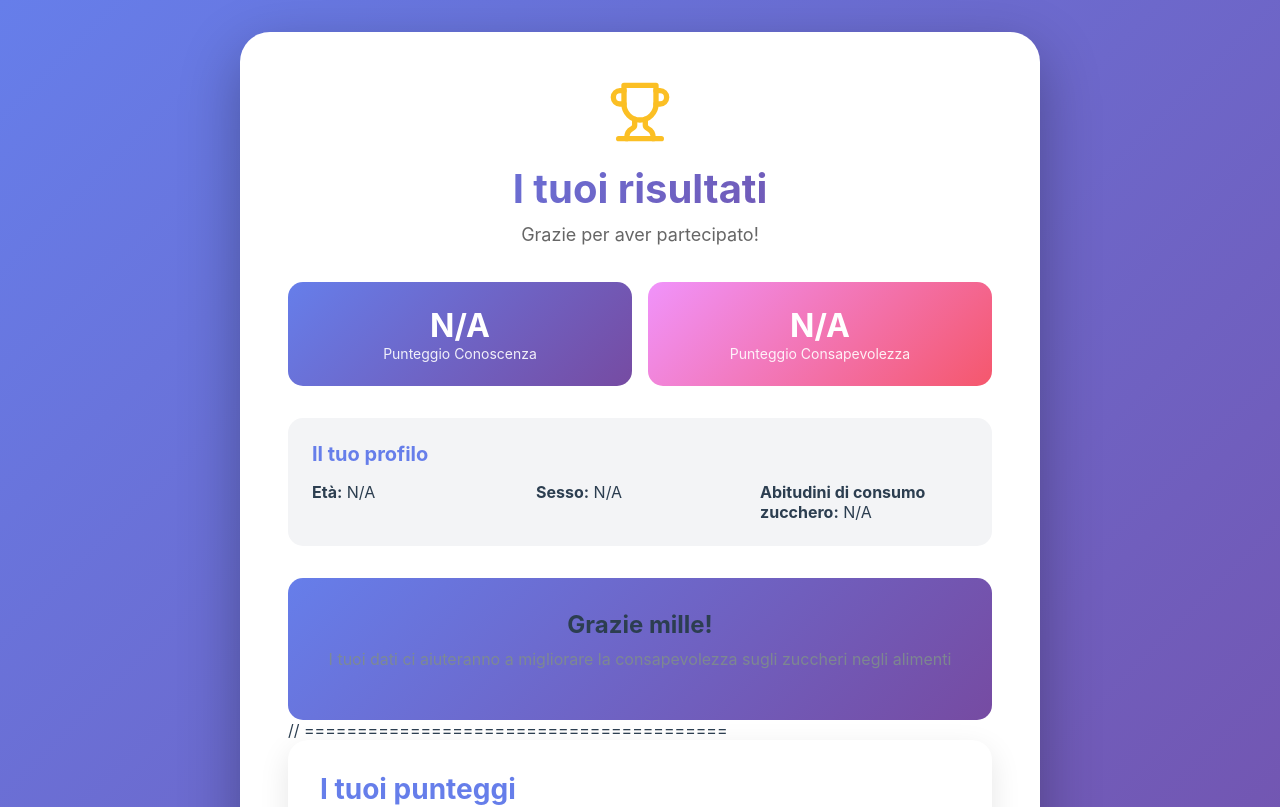
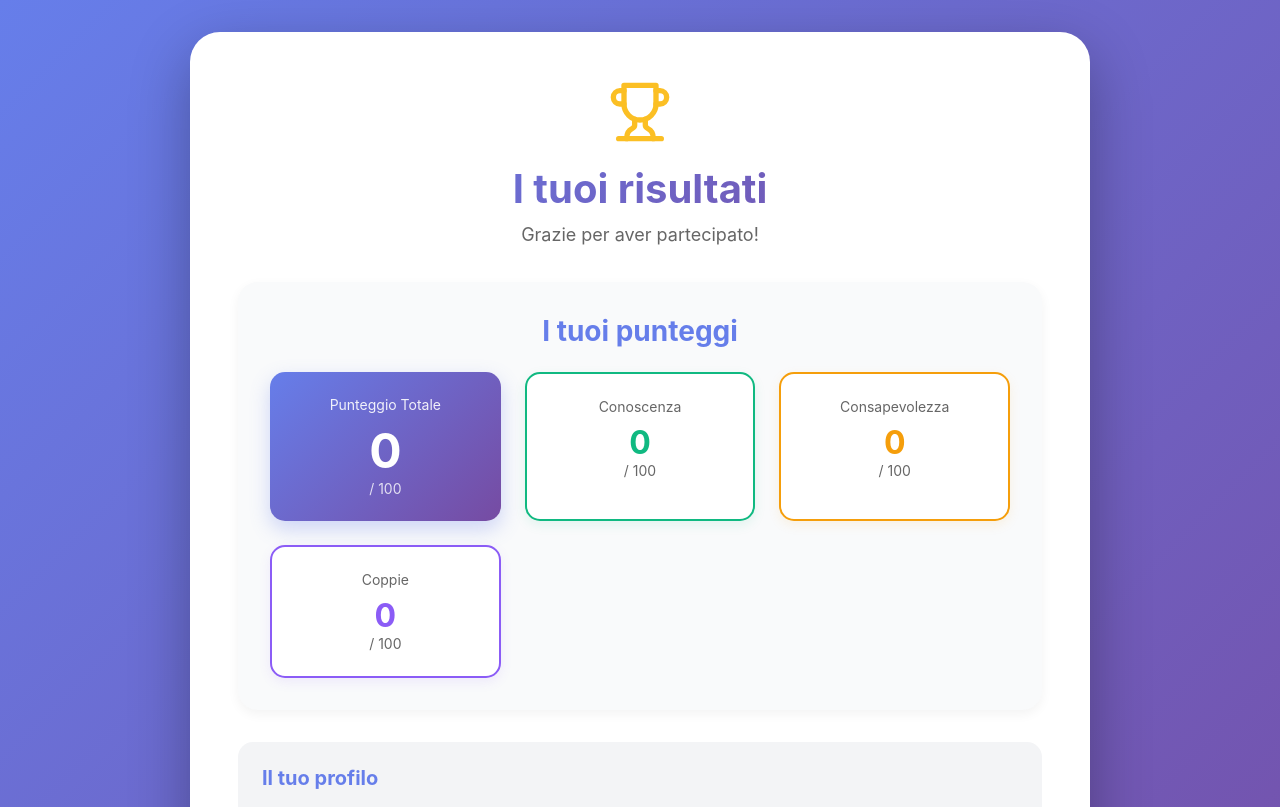
Before and after one commit to vmaretto/sugar-detective, a React (Create React App) app: page /results in a window 1280 px wide. Shown: the top 807 px of the page. Built offline with nearby package versions, Linux system fonts and the light colour scheme.

Commit message:
Fix: ResultsScreen with correct scores and clean UI

```diff
--- a/src/screens/ResultsScreen.js
+++ b/src/screens/ResultsScreen.js
@@ -1,11 +1,11 @@
+import React, { useState, useRef } from 'react';
+import { useNavigate, useLocation } from 'react-router-dom';
+import { useTranslation } from 'react-i18next';
+import { Trophy, Download, Home } from 'lucide-react';
+import html2canvas from 'html2canvas';
 import PerceptionComparison from '../components/PerceptionComparison';
 import PairsComparison from '../components/PairsComparison';
 import { calculateTotalScore } from '../utils/rankingUtils';
-import React, { useState, useRef } from 'react';
-import { useNavigate, useLocation } from 'react-router-dom';
-import { useTranslation, useTranslation as useI18n } from 'react-i18next';
-import { Trophy, Download, Home } from 'lucide-react';
-import html2canvas from 'html2canvas';
 
 const ResultsScreen = () => {
   const { t, i18n } = useTranslation();
@@ -60,43 +60,7 @@ const personalScores = foods.length > 0 ? calculateTotalScore({
 
   // Calculate some stats
   const profile = surveyData.profile || {};
-  const part2 = surveyData.part2 || {};
   const measurements = surveyData.measurements || {};
-  const part4 = surveyData.part4_awareness || surveyData.part4 || {};
-
-  // Calculate knowledge score from part2 responses (scale 1-6)
-  // part2 structure: { responses: { "1": 1, "2": 2, "3": 1, ... } }
-  const part2Responses = part2.responses || {};
-  const part2Values = Object.values(part2Responses)
-    .map(val => parseInt(val))
-    .filter(val => !isNaN(val));
-
-  const knowledgeAvg = part2Values.length > 0
-    ? (part2Values.reduce((sum, val) => sum + val, 0) / part2Values.length).toFixed(1)
-    : 'N/A';
-
-  // Calculate awareness score from part4
-  // Map text responses to numbers: very/much = 5, partly/bit = 3, little = 2, not/same = 1
-  const awarenessMap = {
-    'very': 5, 'much': 5,
-    'partly': 3, 'bit': 3,
-    'little': 2,
-    'not': 1, 'same': 1, 'no': 1
-  };
-
-  const awarenessValues = Object.values(part4)
-    .map(val => {
-      if (typeof val === 'string') {
-        const matched = Object.keys(awarenessMap).find(key => val.toLowerCase().includes(key));
-        return matched ? awarenessMap[matched] : null;
-      }
-      return null;
-    })
-    .filter(val => val !== null);
-
-  const awarenessAvg = awarenessValues.length > 0
-    ? (awarenessValues.reduce((sum, val) => sum + val, 0) / awarenessValues.length).toFixed(1)
-    : 'N/A';
 
   return (
     <div style={{
@@ -108,7 +72,7 @@ const personalScores = foods.length > 0 ? calculateTotalScore({
       justifyContent: 'center'
     }}>
       <div style={{
-        maxWidth: '800px',
+        maxWidth: '900px',
         width: '100%'
       }}>
         {/* Results Card */}
@@ -140,164 +104,20 @@ const personalScores = foods.length > 0 ? calculateTotalScore({
             </p>
           </div>
 
-          {/* Summary Stats */}
-          <div style={{
-            display: 'grid',
-            gridTemplateColumns: 'repeat(auto-fit, minmax(150px, 1fr))',
-            gap: '1rem',
-            marginBottom: '2rem'
-          }}>
-            <div style={{
-              background: 'linear-gradient(135deg, #667eea 0%, #764ba2 100%)',
-              borderRadius: '15px',
-              padding: '1.5rem',
-              textAlign: 'center',
-              color: 'white'
-            }}>
-              <div style={{ fontSize: '2rem', fontWeight: 'bold' }}>
-                {knowledgeAvg}
-              </div>
-              <div style={{ fontSize: '0.875rem', opacity: 0.9 }}>
-                {t('results.knowledgeScore')}
-              </div>
-            </div>
-
-            <div style={{
-              background: 'linear-gradient(135deg, #f093fb 0%, #f5576c 100%)',
-              borderRadius: '15px',
-              padding: '1.5rem',
-              textAlign: 'center',
-              color: 'white'
-            }}>
-              <div style={{ fontSize: '2rem', fontWeight: 'bold' }}>
-                {awarenessAvg}
-              </div>
-              <div style={{ fontSize: '0.875rem', opacity: 0.9 }}>
-                {t('results.awarenessScore')}
-              </div>
-            </div>
-          </div>
-
-          {/* Profile Summary */}
-          <div style={{
-            background: '#f3f4f6',
-            borderRadius: '15px',
-            padding: '1.5rem',
-            marginBottom: '2rem'
-          }}>
-            <h3 style={{
-              fontSize: '1.25rem',
-              fontWeight: 'bold',
-              color: '#667eea',
-              marginBottom: '1rem'
-            }}>
-              {t('results.yourProfile')}
-            </h3>
-            <div style={{
-              display: 'grid',
-              gridTemplateColumns: 'repeat(auto-fit, minmax(200px, 1fr))',
-              gap: '1rem'
-            }}>
-              <div>
-                <strong>{t('profile.age')}:</strong> {profile.age || 'N/A'}
-              </div>
-              <div>
-                <strong>{t('profile.gender')}:</strong> {profile.gender || 'N/A'}
-              </div>
-              <div>
-                <strong>{t('profile.sugarHabits')}:</strong> {profile.consumption || profile.sugarHabits || 'N/A'}
-              </div>
-            </div>
-          </div>
-
-          {/* Your Estimations */}
-          {Object.keys(measurements).length > 0 && (
-            <div style={{
-              background: '#f3f4f6',
-              borderRadius: '15px',
-              padding: '1.5rem',
-              marginBottom: '2rem'
-            }}>
-              <h3 style={{
-                fontSize: '1.25rem',
-                fontWeight: 'bold',
-                color: '#667eea',
-                marginBottom: '1rem'
-              }}>
-                {t('results.yourEstimations')}
-              </h3>
-              <div style={{
-                display: 'grid',
-                gridTemplateColumns: 'repeat(auto-fit, minmax(150px, 1fr))',
-                gap: '0.75rem'
-              }}>
-                {Object.entries(measurements).map(([food, value]) => {
-                  const { brix, glucose } = value || {};
-                  const formattedBrix = brix ?? 'N/A';
-                  const formattedGlucose = glucose ?? 'N/A';
-
-                  return (
-                    <div
-                      key={food}
-                      style={{
-                        background: 'white',
-                        padding: '0.75rem',
-                        borderRadius: '10px',
-                        textAlign: 'center'
-                      }}
-                    >
-                      <div style={{ fontWeight: 'bold', color: '#667eea', marginBottom: '0.25rem' }}>
-                        {food.charAt(0).toUpperCase() + food.slice(1)}
-                      </div>
-                      <div style={{ fontSize: '0.95rem', color: '#111', marginBottom: '0.25rem' }}>
-                        <span style={{ fontWeight: 600 }}>°Bx:</span>{' '}
-                        <span style={{ fontWeight: 'bold' }}>{formattedBrix}</span>
-                      </div>
-                      <div style={{ fontSize: '0.95rem', color: '#111', marginBottom: '0.25rem' }}>
-                        <span style={{ fontWeight: 600 }}>Glucose:</span>{' '}
-                        <span style={{ fontWeight: 'bold' }}>{formattedGlucose}</span>
-                      </div>
-                      <div style={{ fontSize: '0.75rem', color: '#666' }}>
-                        vs Apple
-                      </div>
-                    </div>
-                  );
-                })}
-              </div>
-            </div>
-          )}
-
-          {/* Thank You Message */}
-          <div style={{
-            background: 'linear-gradient(135deg, #667eea 0%, #764ba2 100%)',
-            borderRadius: '15px',
-            padding: '2rem',
-            textAlign: 'center',
-            color: 'white'
-          }}>
-            <h3 style={{ fontSize: '1.5rem', fontWeight: 'bold', marginBottom: '0.5rem' }}>
-              {t('results.thankYou')}
-            </h3>
-            <p style={{ opacity: 0.9 }}>
-              {t('results.dataContribution')}
-            </p>
-          </div>
-
-// ========================================
-
           {/* Personal Scores */}
           <div style={{
-          background: 'white',
+            background: '#f9fafb',
             borderRadius: '20px',
             padding: '2rem',
             marginBottom: '2rem',
-          boxShadow: '0 10px 30px rgba(0,0,0,0.1)'
+            boxShadow: '0 4px 12px rgba(0,0,0,0.05)'
           }}>
             <h2 style={{
               fontSize: '1.75rem',
               fontWeight: 'bold',
               color: '#667eea',
-            marginBottom: '1.5rem'
+              marginBottom: '1.5rem',
+              textAlign: 'center'
             }}>
               I tuoi punteggi
             </h2>
@@ -312,7 +132,8 @@ const personalScores = foods.length > 0 ? calculateTotalScore({
                 background: 'linear-gradient(135deg, #667eea 0%, #764ba2 100%)',
                 borderRadius: '15px',
                 color: 'white',
-              textAlign: 'center'
+                textAlign: 'center',
+                boxShadow: '0 8px 20px rgba(102, 126, 234, 0.3)'
               }}>
                 <div style={{ fontSize: '0.875rem', opacity: 0.9, marginBottom: '0.5rem' }}>
                   Punteggio Totale
@@ -327,9 +148,11 @@ const personalScores = foods.length > 0 ? calculateTotalScore({
 
               <div style={{
                 padding: '1.5rem',
+                background: 'white',
                 border: '2px solid #10b981',
                 borderRadius: '15px',
-              textAlign: 'center'
+                textAlign: 'center',
+                boxShadow: '0 4px 12px rgba(16, 185, 129, 0.1)'
               }}>
                 <div style={{ fontSize: '0.875rem', color: '#666', marginBottom: '0.5rem' }}>
                   Conoscenza
@@ -344,9 +167,11 @@ const personalScores = foods.length > 0 ? calculateTotalScore({
 
               <div style={{
                 padding: '1.5rem',
+                background: 'white',
                 border: '2px solid #f59e0b',
                 borderRadius: '15px',
-              textAlign: 'center'
+                textAlign: 'center',
+                boxShadow: '0 4px 12px rgba(245, 158, 11, 0.1)'
               }}>
                 <div style={{ fontSize: '0.875rem', color: '#666', marginBottom: '0.5rem' }}>
                   Consapevolezza
@@ -361,9 +186,11 @@ const personalScores = foods.length > 0 ? calculateTotalScore({
 
               <div style={{
                 padding: '1.5rem',
+                background: 'white',
                 border: '2px solid #8b5cf6',
                 borderRadius: '15px',
-              textAlign: 'center'
+                textAlign: 'center',
+                boxShadow: '0 4px 12px rgba(139, 92, 246, 0.1)'
               }}>
                 <div style={{ fontSize: '0.875rem', color: '#666', marginBottom: '0.5rem' }}>
                   Coppie
@@ -399,6 +226,110 @@ const personalScores = foods.length > 0 ? calculateTotalScore({
             />
           )}
 
+          {/* Profile Summary */}
+          <div style={{
+            background: '#f3f4f6',
+            borderRadius: '15px',
+            padding: '1.5rem',
+            marginBottom: '2rem',
+            marginTop: '2rem'
+          }}>
+            <h3 style={{
+              fontSize: '1.25rem',
+              fontWeight: 'bold',
+              color: '#667eea',
+              marginBottom: '1rem'
+            }}>
+              {t('results.yourProfile')}
+            </h3>
+            <div style={{
+              display: 'grid',
+              gridTemplateColumns: 'repeat(auto-fit, minmax(200px, 1fr))',
+              gap: '1rem'
+            }}>
+              <div>
+                <strong>{t('profile.age')}:</strong> {profile.age || 'N/A'}
+              </div>
+              <div>
+                <strong>{t('profile.gender')}:</strong> {profile.gender || 'N/A'}
+              </div>
+              <div>
+                <strong>{t('profile.sugarHabits')}:</strong> {profile.consumption || profile.sugarHabits || 'N/A'}
+              </div>
+            </div>
+          </div>
+
+          {/* Your Measurements */}
+          {Object.keys(measurements).length > 0 && (
+            <div style={{
+              background: '#f3f4f6',
+              borderRadius: '15px',
+              padding: '1.5rem',
+              marginBottom: '2rem'
+            }}>
+              <h3 style={{
+                fontSize: '1.25rem',
+                fontWeight: 'bold',
+                color: '#667eea',
+                marginBottom: '1rem'
+              }}>
+                Le tue misurazioni
+              </h3>
+              <div style={{
+                display: 'grid',
+                gridTemplateColumns: 'repeat(auto-fit, minmax(150px, 1fr))',
+                gap: '0.75rem'
+              }}>
+                {Object.entries(measurements).map(([foodId, value]) => {
+                  const { brix, glucose } = value || {};
+                  const food = foods.find(f => f.id === foodId);
+                  const foodName = food ? (i18n.language === 'it' ? food.name_it : food.name_en) : foodId;
+                  const emoji = food ? food.emoji : '🍎';
+
+                  return (
+                    <div
+                      key={foodId}
+                      style={{
+                        background: 'white',
+                        padding: '0.75rem',
+                        borderRadius: '10px',
+                        textAlign: 'center'
+                      }}
+                    >
+                      <div style={{ fontSize: '1.5rem', marginBottom: '0.25rem' }}>
+                        {emoji}
+                      </div>
+                      <div style={{ fontWeight: 'bold', color: '#667eea', marginBottom: '0.25rem', fontSize: '0.875rem' }}>
+                        {foodName}
+                      </div>
+                      <div style={{ fontSize: '0.875rem', color: '#111', marginBottom: '0.25rem' }}>
+                        <span style={{ fontWeight: 600 }}>°Bx:</span> {brix ?? 'N/A'}
+                      </div>
+                      <div style={{ fontSize: '0.875rem', color: '#111' }}>
+                        <span style={{ fontWeight: 600 }}>Glucosio:</span> {glucose ?? 'N/A'}
+                      </div>
+                    </div>
+                  );
+                })}
+              </div>
+            </div>
+          )}
+
+          {/* Thank You Message */}
+          <div style={{
+            background: 'linear-gradient(135deg, #667eea 0%, #764ba2 100%)',
+            borderRadius: '15px',
+            padding: '2rem',
+            textAlign: 'center',
+            color: 'white'
+          }}>
+            <h3 style={{ fontSize: '1.5rem', fontWeight: 'bold', marginBottom: '0.5rem' }}>
+              {t('results.thankYou')}
+            </h3>
+            <p style={{ opacity: 0.9 }}>
+              {t('results.dataContribution')}
+            </p>
+          </div>
 
           {/* Footer */}
           <div style={{
```
Lines whose indentation alone changed are shown as unchanged.
